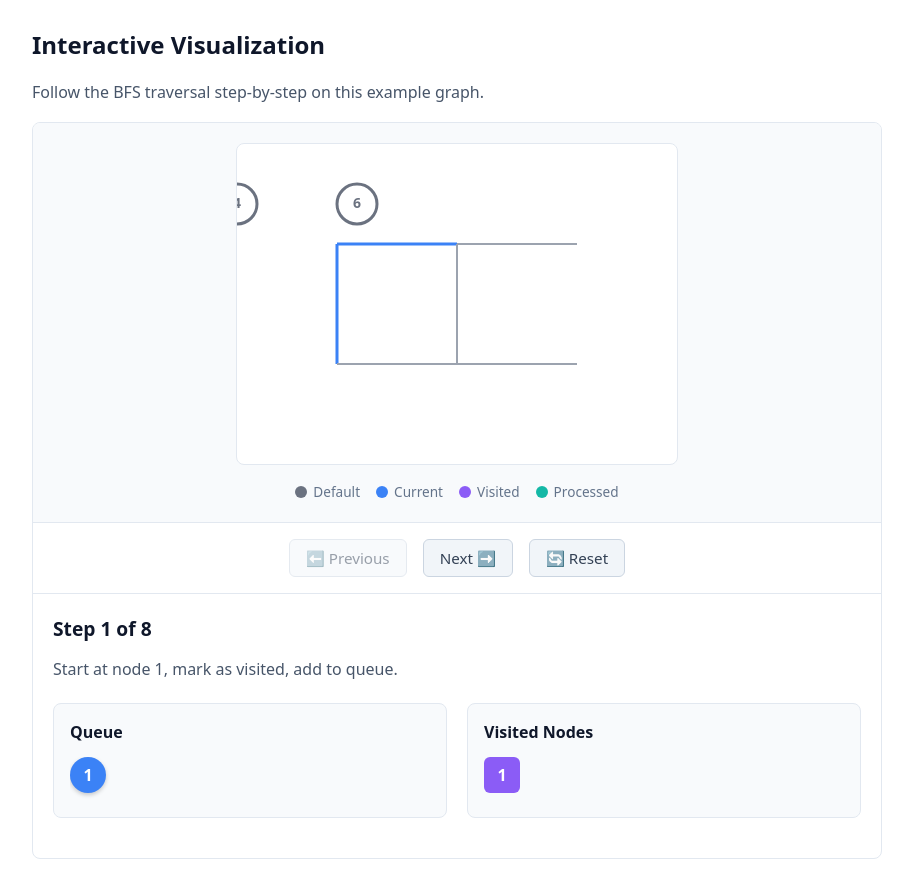
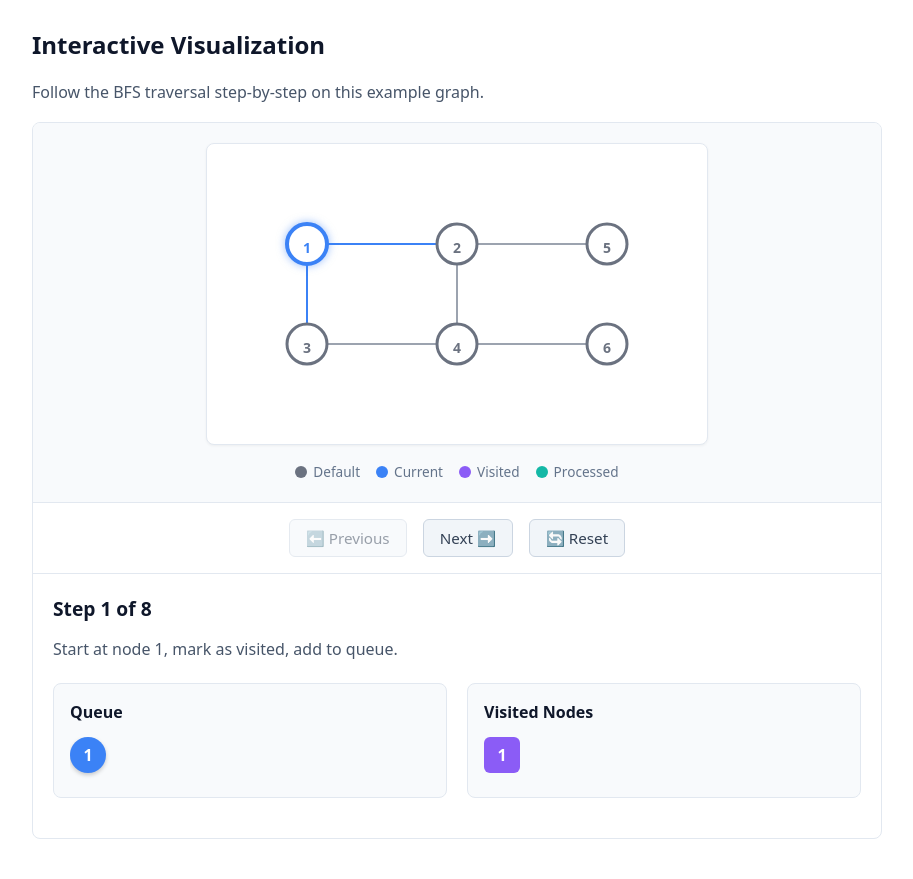
Before and after one commit to KeshavMakkad/Graph-Viz, a React (Vite) app: page /docs/bfs in a window 1280 px wide. Shown: the part 1280-2159 px from the top of the page, without its empty margins (311-1224 px from the left). Built offline with nearby package versions, Linux system fonts and the light colour scheme.

Commit message:
fix interactive graph UI

```diff
--- a/src/components/docs/InteractiveGraph.jsx
+++ b/src/components/docs/InteractiveGraph.jsx
@@ -1,72 +1,87 @@
 import React from "react";
 
 const InteractiveGraph = ({ nodes, edges, currentStep, directed = false }) => {
-  // Helper function to determine node state
+  const nodeRadius = 20;
+
+  // Determine node state (for coloring and behavior)
   const getNodeState = (nodeId) => {
+    const id = String(nodeId);
+
     if (!currentStep) return "default";
+    if (String(currentStep.current) === id) return "current";
+    if (String(currentStep.processing) === id) return "processing";
 
-    if (currentStep.current === nodeId) return "current";
-    if (currentStep.processing === nodeId) return "processing";
-
-    if (currentStep.topoOrder?.includes(nodeId)) return "processed";
-    if (currentStep.visited?.includes(nodeId)) {
-      if (currentStep.newlyVisited?.includes(nodeId)) return "newly-visited";
+    if (currentStep.topoOrder?.map(String).includes(id)) return "processed";
+    if (currentStep.visited?.map(String).includes(id)) {
+      if (currentStep.newlyVisited?.map(String).includes(id)) return "newly-visited";
       return "visited";
     }
 
-    if (currentStep.queue?.includes(nodeId)) return "in-queue";
-    if (currentStep.stack?.includes(nodeId)) return "in-stack";
+    if (currentStep.queue?.map(String).includes(id)) return "in-queue";
+    if (currentStep.stack?.map(String).includes(id)) return "in-stack";
 
     return "default";
   };
 
-  // Helper function to determine edge state
+  // Determine edge state (for highlighting)
   const getEdgeState = (edge) => {
     if (!currentStep) return "default";
 
-    // Check if this is a path edge in BFS/DFS
-    const isPathEdge = currentStep.path?.some((path, index) => {
-      if (index === path.length - 1) return false;
-      const currentId = path[index];
-      const nextId = path[index + 1];
-      return (edge.a === currentId && edge.b === nextId) ||
-             (!directed && edge.a === nextId && edge.b === currentId);
+    const edgeA = String(edge.a);
+    const edgeB = String(edge.b);
+
+    const isPathEdge = currentStep.path?.some(path => {
+      return path.some((_, idx) => {
+        const current = String(path[idx]);
+        const next = String(path[idx + 1]);
+        return (edgeA === current && edgeB === next) ||
+               (!directed && edgeA === next && edgeB === current);
+      });
     });
 
     if (isPathEdge) return "path";
-
-    // Check if this edge is from the current node being processed
-    if (currentStep.current === edge.a) return "active";
-    if (currentStep.updated?.includes(edge.b)) return "updated";
+    if (String(currentStep.current) === edgeA) return "active";
+    if (currentStep.updated?.map(String).includes(edgeB)) return "updated";
 
     return "default";
   };
 
+  // Set fixed dimensions for the SVG
+  const svgWidth = 500;
+  const svgHeight = 300;
+
   return (
     <div className="interactive-graph-container">
-      <svg width="440" height="320" className="interactive-graph">
-        {/* Render edges */}
+      <svg
+        width={svgWidth}
+        height={svgHeight}
+        viewBox={`0 0 ${svgWidth} ${svgHeight}`}
+        className="interactive-graph"
+      >
+        {/* Edges */}
         {edges.map((edge, index) => {
-          const fromNode = nodes.find(n => n.id === edge.a);
-          const toNode = nodes.find(n => n.id === edge.b);
-
+          const fromNode = nodes.find(n => String(n.id) === String(edge.a));
+          const toNode = nodes.find(n => String(n.id) === String(edge.b));
           if (!fromNode || !toNode) return null;
 
           const edgeState = getEdgeState(edge);
-
-          // For directed graphs, add arrow markers
-          if (directed) {
           const dx = toNode.x - fromNode.x;
           const dy = toNode.y - fromNode.y;
           const angle = Math.atan2(dy, dx) * (180 / Math.PI);
           const length = Math.sqrt(dx * dx + dy * dy);
 
-            // Adjust end points to account for node radius
-            const nodeRadius = 20;
           const startX = fromNode.x + (nodeRadius * dx / length);
           const startY = fromNode.y + (nodeRadius * dy / length);
           const endX = toNode.x - (nodeRadius * dx / length);
           const endY = toNode.y - (nodeRadius * dy / length);
+
+          const strokeColor =
+            edgeState === "path" ? "#22c55e" :
+            edgeState === "active" ? "#3b82f6" :
+            edgeState === "updated" ? "#f97316" :
+            "#9ca3af";
+
+          const strokeWidth = edgeState === "path" ? 3 : 2;
 
           return (
             <g key={`edge-${index}`} className={`graph-edge edge-state-${edgeState}`}>
@@ -75,55 +90,39 @@ const InteractiveGraph = ({ nodes, edges, currentStep, directed = false }) => {
                 y1={startY}
                 x2={endX}
                 y2={endY}
-                  stroke={edgeState === "path" ? "#22c55e" :
-                          edgeState === "active" ? "#3b82f6" :
-                          edgeState === "updated" ? "#f97316" : "#9ca3af"}
-                  strokeWidth={edgeState === "path" ? 3 : 2}
+                stroke={strokeColor}
+                strokeWidth={strokeWidth}
               />
+              {directed && (
                 <polygon
-                  points={`0,-5 10,0 0,5`}
+                  points="0,-5 10,0 0,5"
                   transform={`translate(${endX}, ${endY}) rotate(${angle})`}
-                  fill={edgeState === "path" ? "#22c55e" :
-                        edgeState === "active" ? "#3b82f6" :
-                        edgeState === "updated" ? "#f97316" : "#9ca3af"}
+                  fill={strokeColor}
                 />
+              )}
             </g>
-            );
-          }
-
-          return (
-            <line
-              key={`edge-${index}`}
-              x1={fromNode.x}
-              y1={fromNode.y}
-              x2={toNode.x}
-              y2={toNode.y}
-              stroke={edgeState === "path" ? "#22c55e" :
-                      edgeState === "active" ? "#3b82f6" :
-                      edgeState === "updated" ? "#f97316" : "#9ca3af"}
-              strokeWidth={edgeState === "path" ? 3 : 2}
-              className={`graph-edge edge-state-${edgeState}`}
-            />
           );
         })}
 
-        {/* Render nodes */}
+        {/* Nodes */}
         {nodes.map(node => {
           const nodeState = getNodeState(node.id);
-          const nodeColor = nodeState === "current" ? "#3b82f6" :
+          const nodeColor =
+            nodeState === "current" ? "#3b82f6" :
             nodeState === "processing" ? "#f97316" :
             nodeState === "processed" ? "#14b8a6" :
             nodeState === "visited" ? "#8b5cf6" :
             nodeState === "newly-visited" ? "#f43f5e" :
             nodeState === "in-queue" ? "#eab308" :
-                           nodeState === "in-stack" ? "#ef4444" : "#6b7280";
+            nodeState === "in-stack" ? "#ef4444" :
+            "#6b7280";
 
           return (
             <g key={`node-${node.id}`} className={`graph-node node-state-${nodeState}`}>
               <circle
                 cx={node.x}
                 cy={node.y}
-                r="20"
+                r={nodeRadius}
                 fill="white"
                 stroke={nodeColor}
                 strokeWidth="3"
@@ -132,7 +131,8 @@ const InteractiveGraph = ({ nodes, edges, currentStep, directed = false }) => {
                 x={node.x}
                 y={node.y}
                 textAnchor="middle"
-                dominantBaseline="middle"
+                alignmentBaseline="middle"
+                dy="0.35em"
                 fontSize="14"
                 fontWeight="bold"
                 fill={nodeColor}
@@ -144,23 +144,19 @@ const InteractiveGraph = ({ nodes, edges, currentStep, directed = false }) => {
         })}
       </svg>
 
+      {/* Legend */}
       <div className="graph-legend">
-        <div className="legend-item">
-          <div className="legend-color" style={{ backgroundColor: "#6b7280" }}></div>
-          <span>Default</span>
+        {[
+          { color: "#6b7280", label: "Default" },
+          { color: "#3b82f6", label: "Current" },
+          { color: "#8b5cf6", label: "Visited" },
+          { color: "#14b8a6", label: "Processed" }
+        ].map((item, i) => (
+          <div key={i} className="legend-item">
+            <div className="legend-color" style={{ backgroundColor: item.color }}></div>
+            <span>{item.label}</span>
           </div>
-        <div className="legend-item">
-          <div className="legend-color" style={{ backgroundColor: "#3b82f6" }}></div>
-          <span>Current</span>
-        </div>
-        <div className="legend-item">
-          <div className="legend-color" style={{ backgroundColor: "#8b5cf6" }}></div>
-          <span>Visited</span>
-        </div>
-        <div className="legend-item">
-          <div className="legend-color" style={{ backgroundColor: "#14b8a6" }}></div>
-          <span>Processed</span>
-        </div>
+        ))}
       </div>
     </div>
   );
--- a/src/pages/docs/BFSPage.jsx
+++ b/src/pages/docs/BFSPage.jsx
@@ -6,15 +6,15 @@ import DocsHeader from "../../components/docs/DocsHeader";
 import InteractiveGraph from "../../components/docs/InteractiveGraph";
 
 const BFSPage = () => {
-  // Sample graph for BFS example
+  // Update the sample graph with well-defined positions
   const [graph, setGraph] = useState({
     nodes: [
       { id: 1, x: 100, y: 100 },
-      { id: 2, x: 220, y: 100 },
-      { id: 3, x: 100, y: 220 },
-      { id: 4, x: 220, y: 220 },
-      { id: 5, x: 340, y: 100 },
-      { id: 6, x: 340, y: 220 }
+      { id: 2, x: 250, y: 100 },
+      { id: 3, x: 100, y: 200 },
+      { id: 4, x: 250, y: 200 },
+      { id: 5, x: 400, y: 100 },
+      { id: 6, x: 400, y: 200 }
     ],
     edges: [
       { a: 1, b: 2 },
--- a/src/pages/docs/DFSPage.jsx
+++ b/src/pages/docs/DFSPage.jsx
@@ -6,15 +6,15 @@ import DocsHeader from "../../components/docs/DocsHeader";
 import InteractiveGraph from "../../components/docs/InteractiveGraph";
 
 const DFSPage = () => {
-  // Sample graph for DFS example
+  // Update the sample graph with well-defined positions
   const [graph, setGraph] = useState({
     nodes: [
       { id: 1, x: 100, y: 100 },
-      { id: 2, x: 220, y: 100 },
-      { id: 3, x: 100, y: 220 },
-      { id: 4, x: 220, y: 220 },
-      { id: 5, x: 340, y: 100 },
-      { id: 6, x: 340, y: 220 }
+      { id: 2, x: 250, y: 100 },
+      { id: 3, x: 100, y: 200 },
+      { id: 4, x: 250, y: 200 },
+      { id: 5, x: 400, y: 100 },
+      { id: 6, x: 400, y: 200 }
     ],
     edges: [
       { a: 1, b: 2 },
--- a/src/pages/docs/KhanPage.jsx
+++ b/src/pages/docs/KhanPage.jsx
@@ -6,21 +6,21 @@ import DocsHeader from "../../components/docs/DocsHeader";
 import InteractiveGraph from "../../components/docs/InteractiveGraph";
 
 const KhanPage = () => {
-  // Sample directed acyclic graph for Khan's algorithm
+  // Sample directed acyclic graph for Khan's algorithm with fixed positions
   const [graph, setGraph] = useState({
     nodes: [
-      { id: 1, x: 100, y: 100 }, // CS101
-      { id: 2, x: 220, y: 100 }, // CS201
-      { id: 3, x: 100, y: 220 }, // MATH101
-      { id: 4, x: 340, y: 100 }, // CS301
-      { id: 5, x: 220, y: 220 }  // CS202
+      { id: 1, x: 100, y: 100 },
+      { id: 2, x: 250, y: 100 },
+      { id: 3, x: 100, y: 200 },
+      { id: 4, x: 400, y: 100 },
+      { id: 5, x: 250, y: 200 }
     ],
     edges: [
-      { a: 1, b: 2 }, // CS101 -> CS201
-      { a: 1, b: 3 }, // CS101 -> MATH101
-      { a: 2, b: 4 }, // CS201 -> CS301
-      { a: 2, b: 5 }, // CS201 -> CS202
-      { a: 3, b: 5 }  // MATH101 -> CS202
+      { a: 1, b: 2 },
+      { a: 1, b: 3 },
+      { a: 2, b: 4 },
+      { a: 2, b: 5 },
+      { a: 3, b: 5 }
     ]
   });
 
--- a/src/styles/components/Node.css
+++ b/src/styles/components/Node.css
@@ -11,7 +11,6 @@
   align-items: center;
   cursor: pointer;
   transition: all 0.2s ease;
-  transform: translate(-50%, -50%);
 }
 
 .graph-node.selected {
--- a/src/styles/pages/docs/AlgorithmPage.css
+++ b/src/styles/pages/docs/AlgorithmPage.css
@@ -242,14 +242,18 @@
   padding: 20px;
   background-color: #f8fafc;
   border-bottom: 1px solid #e2e8f0;
+  display: flex;
+  flex-direction: column;
+  align-items: center;
 }
 
 .interactive-graph {
-  display: block;
-  margin: 0 auto;
+  width: 500px;
+  height: 300px;
   background-color: white;
   border: 1px solid #e2e8f0;
   border-radius: 8px;
+  box-shadow: 0 1px 3px rgba(0, 0, 0, 0.05);
 }
 
 .graph-legend {
```
Lines whose indentation alone changed are shown as unchanged.
